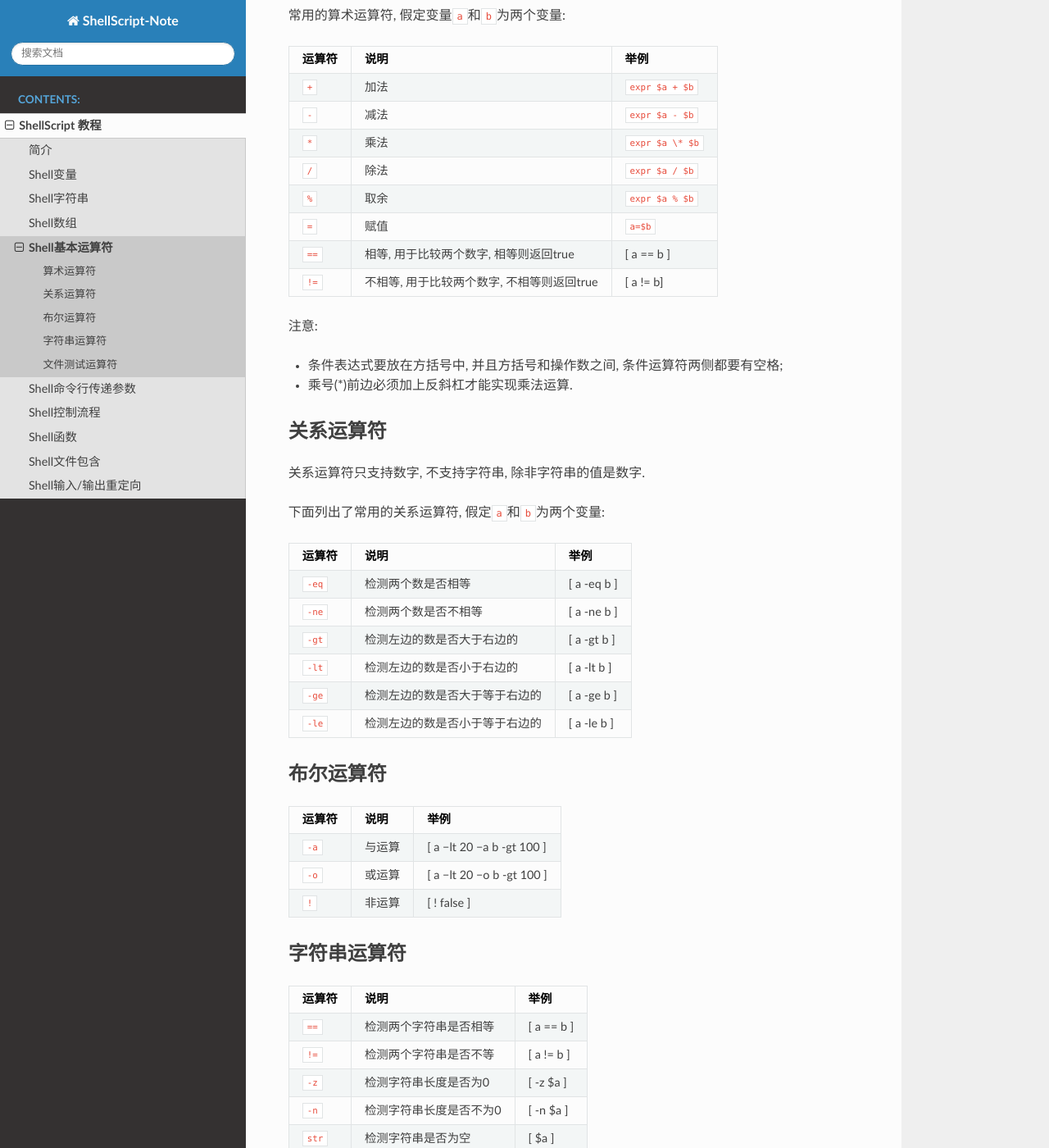
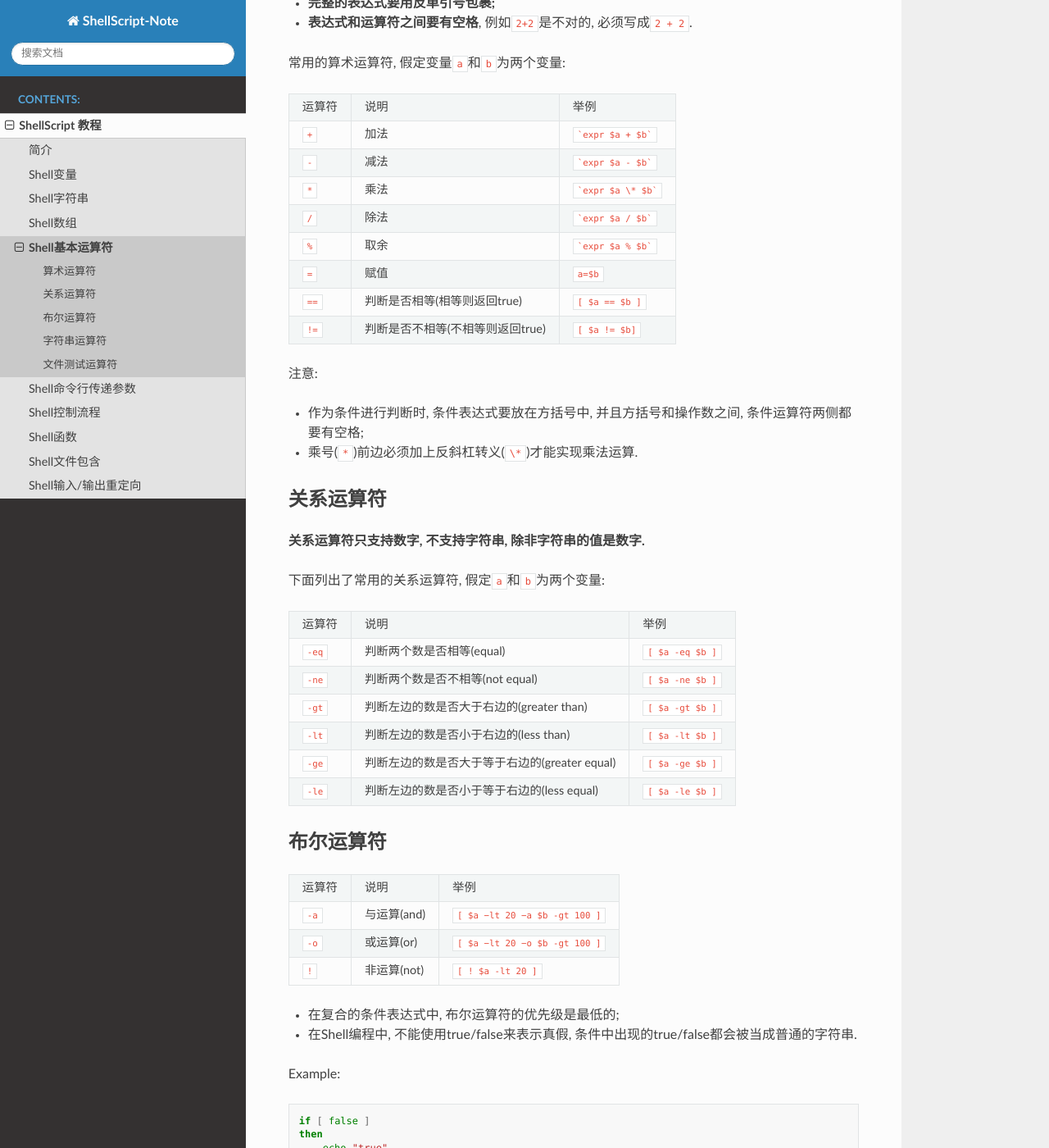
Before and after one commit to My-LearningNotes/ShellScript, a Sphinx documentation site: the page built from source/tutorial/operator.rst, in a window 1280 px wide and 1400 px high, scrolled down 724 px. Shown: the whole window at 82% size. Built offline with Sphinx 7.4.7 and the Read the Docs theme 2.0.0, drawn with Linux system fonts in a browser that asks for light colours; some of the changed text lies outside the part shown.

Commit message:
修改关于基本运算符的笔记

````diff
--- a/source/tutorial/operator.rst
+++ b/source/tutorial/operator.rst
@@ -13,91 +13,114 @@ Shell和其他编程语言一样, 支持多种运算符, 包括:
 
 -   文件测试运算符
 
-原生bash不支持简单的数学运算, 但是可以通过其他命令来实现, 例如\ ``awk``\ 和\ ``expr``\ , \ ``expr``\ 最常用.
-
-``expr``\ 是一个表达式计算工具, 使用它能完成表达式的求值计算;
-例如,, 两个数相加(注意使用的是反单引号, 而不是单引号):
-
-.. code-block:: bash
-
-    #! /bin/bash
-
-    val=`expr 2 + 2`
-    echo ${val}
-
--   表达式和运算符之间要有空格, 例如\ ``2+2``\ 是不对的, 必须写成\ ``2 + 2``;
-
--   完整的表达式要用反单引号包裹.
-
 
 算术运算符
 ----------
 
+原生bash不支持简单的数学运算, 但是可以通过其他命令来实现, 例如\ ``awk``\ 和\ ``expr``\ , \ ``expr``\ 最常用.
+
+``expr``\ **是一个表达式计算工具, 使用它能完成表达式的求值计算.**
+
+Example:
+
+.. code-block:: bash
+    :emphasize-lines: 5
+
+    #!/usr/bin/env bash
+
+    # 两个数相加
+    # 注意使用的是反单引号, 不是单引号
+    val=`expr 2 + 2`
+    echo ${val}
+
+-   **完整的表达式要用反单引号包裹;**
+
+-   **表达式和运算符之间要有空格**, 例如\ ``2+2``\ 是不对的, 必须写成\ ``2 + 2``\ .
+
+
 常用的算术运算符, 假定变量\ ``a``\ 和\ ``b``\ 为两个变量:
 
-====== ========================================== =================
-运算符 说明                                       举例
-====== ========================================== =================
-``+``  加法                                       ``expr $a + $b``
-``-``  减法                                       ``expr $a - $b``
-``*``  乘法                                       ``expr $a \* $b``
-``/``  除法                                       ``expr $a / $b``
-``%``  取余                                       ``expr $a % $b``
-``=``  赋值                                       ``a=$b``
-``==`` 相等, 用于比较两个数字, 相等则返回true     [ a == b ]
-``!=`` 不相等, 用于比较两个数字, 不相等则返回true [ a != b]
-====== ========================================== =================
+====== ================================= ==================
+运算符 说明                              举例
+``+``  加法                              ```expr $a + $b```
+``-``  减法                              ```expr $a - $b```
+``*``  乘法                              ```expr $a \* $b```
+``/``  除法                              ```expr $a / $b```
+``%``  取余                              ```expr $a % $b```
+``=``  赋值                              ``a=$b``
+``==`` 判断是否相等(相等则返回true)      ``[ $a == $b ]``
+``!=`` 判断是否不相等(不相等则返回true)  ``[ $a != $b]``
+====== ================================= ==================
 
 注意:
 
--   条件表达式要放在方括号中, 并且方括号和操作数之间, 条件运算符两侧都要有空格;
+-   作为条件进行判断时, 条件表达式要放在方括号中, 并且方括号和操作数之间, 条件运算符两侧都要有空格;
 
--   乘号(*)前边必须加上反斜杠才能实现乘法运算.
+-   乘号(\ ``*``\ )前边必须加上反斜杠转义(\ ``\*``\ )才能实现乘法运算.
 
 
 关系运算符
 ----------
 
-关系运算符只支持数字, 不支持字符串, 除非字符串的值是数字.
+**关系运算符只支持数字, 不支持字符串, 除非字符串的值是数字.**
 
 下面列出了常用的关系运算符, 假定\ ``a``\ 和\ ``b``\ 为两个变量:
 
-======= ============================== ===============
-运算符  说明                           举例
-======= ============================== ===============
-``-eq`` 检测两个数是否相等             [ a -eq b ]
-``-ne`` 检测两个数是否不相等           [ a -ne b ]
-``-gt`` 检测左边的数是否大于右边的     [ a -gt b ]
-``-lt`` 检测左边的数是否小于右边的     [ a -lt b ]
-``-ge`` 检测左边的数是否大于等于右边的 [ a -ge b ]
-``-le`` 检测左边的数是否小于等于右边的 [ a -le b ]
-======= ============================== ===============
+======= ============================================= =================
+运算符  说明                                          举例
+``-eq`` 判断两个数是否相等(equal)                     ``[ $a -eq $b ]``
+``-ne`` 判断两个数是否不相等(not equal)               ``[ $a -ne $b ]``
+``-gt`` 判断左边的数是否大于右边的(greater than)      ``[ $a -gt $b ]``
+``-lt`` 判断左边的数是否小于右边的(less than)         ``[ $a -lt $b ]``
+``-ge`` 判断左边的数是否大于等于右边的(greater equal) ``[ $a -ge $b ]``
+``-le`` 判断左边的数是否小于等于右边的(less equal)    ``[ $a -le $b ]``
+======= ============================================= =================
 
 
 布尔运算符
 ----------
 
-====== ====== =================================
-运算符 说明   举例
-====== ====== =================================
-``-a`` 与运算 [ a −lt 20 −a b -gt 100 ]
-``-o`` 或运算 [ a −lt 20 −o b -gt 100 ]
-``!``  非运算 [ ! false ]
-====== ====== =================================
+====== =========== =================================
+运算符 说明        举例
+``-a`` 与运算(and) ``[ $a −lt 20 −a $b -gt 100 ]``
+``-o`` 或运算(or)  ``[ $a −lt 20 −o $b -gt 100 ]``
+``!``  非运算(not) ``[ ! $a -lt 20 ]``
+====== =========== =================================
+
+-   在复合的条件表达式中, 布尔运算符的优先级是最低的;
+-   在Shell编程中, 不能使用true/false来表示真假, 条件中出现的true/false都会被当成普通的字符串.
+
+Example:
+
+.. code-block:: bash
+
+    if [ false ]
+    then
+        echo "true"
+    else
+        echo "flase"
+    fi
+
+    # 条件中的false作为普通字符串来处理
+    # 非空为真, 所以打印的是"true"
+
 
 
 字符串运算符
 ------------
 
-======= ======================= =============
+======= ======================= ================
 运算符  说明                    举例
-======= ======================= =============
-``==``  检测两个字符串是否相等  [ a == b ]
-``!=``  检测两个字符串是否不等  [ a != b ]
-``-z``  检测字符串长度是否为0   [ -z $a ]
-``-n``  检测字符串长度是否不为0 [ -n $a ]
-``str`` 检测字符串是否为空      [ $a ]
-======= ======================= =============
+``==``  判断两个字符串是否相等  ``[ $a == $b ]``
+``!=``  判断两个字符串是否不等  ``[ $a != $b ]``
+``-z``  判断字符串长度是否为0   ``[ -z $a ]``
+``-n``  判断字符串长度是否不为0 ``[ -n $a ]``
+``str`` 判断字符串是否为空      ``[ $a ]``
+======= ======================= ================
+
+.. note::
+
+    将值作为条件判断时, 非空为真, 空为假.
 
 
 文件测试运算符
@@ -105,20 +128,19 @@ Shell和其他编程语言一样, 支持多种运算符, 包括:
 
 文件测试运算符用于检测Unix文件的各种属性．
 
-====== ================================================== ==============
+====== ================================================== ==================
 运算符 说明                                               举例
-====== ================================================== ==============
-``-b`` 检测文件是否是块设备文件                           [ -b ${file} ]
-``-c`` 检测文件是否是字符设备文件                         [ -c ${file} ]
-``-d`` 检测文件是否是目录                                 [ -d ${file} ]
-``-f`` 检测文件是否是普通文件(既不是目录，也不是设备文件) [ -f ${file} ]
-``-g`` 检测文件是否设置了SGID位                           [ -g ${file} ]
-``-k`` 检测文件是否设置了粘着位                           [ -k ${file} ]
-``-p`` 检测文件是否是有名管道                             [ -p ${file} ]
-``-u`` 检测文件是否设置了SUID位                           [ -u ${file} ]
-``-r`` 检测文件是否可读                                   [ -r ${file}]
-``-w`` 检测文件是否可写                                   [ -w ${file} ]
-``-x`` 检测文件是否可执行                                 [ -x ${file} ]
-``-s`` 检测文件是否为空                                   [ -s ${file} ]
-``-e`` 检测文件(包括目录)是否存在                         [ -e ${file} ]
-====== ================================================== ==============
+``-b`` 检测文件是否是块设备文件                           ``[ -b ${file} ]``
+``-c`` 检测文件是否是字符设备文件                         ``[ -c ${file} ]``
+``-d`` 检测文件是否是目录                                 ``[ -d ${file} ]``
+``-f`` 检测文件是否是普通文件(既不是目录，也不是设备文件) ``[ -f ${file} ]``
+``-g`` 检测文件是否设置了SGID位                           ``[ -g ${file} ]``
+``-k`` 检测文件是否设置了粘着位                           ``[ -k ${file} ]``
+``-p`` 检测文件是否是有名管道                             ``[ -p ${file} ]``
+``-u`` 检测文件是否设置了SUID位                           ``[ -u ${file} ]``
+``-r`` 检测文件是否可读                                   ``[ -r ${file} ]``
+``-w`` 检测文件是否可写                                   ``[ -w ${file} ]``
+``-x`` 检测文件是否可执行                                 ``[ -x ${file} ]``
+``-s`` 检测文件是否为空                                   ``[ -s ${file} ]``
+``-e`` 检测文件(包括目录)是否存在                         ``[ -e ${file} ]``
+====== ================================================== ==================
````
